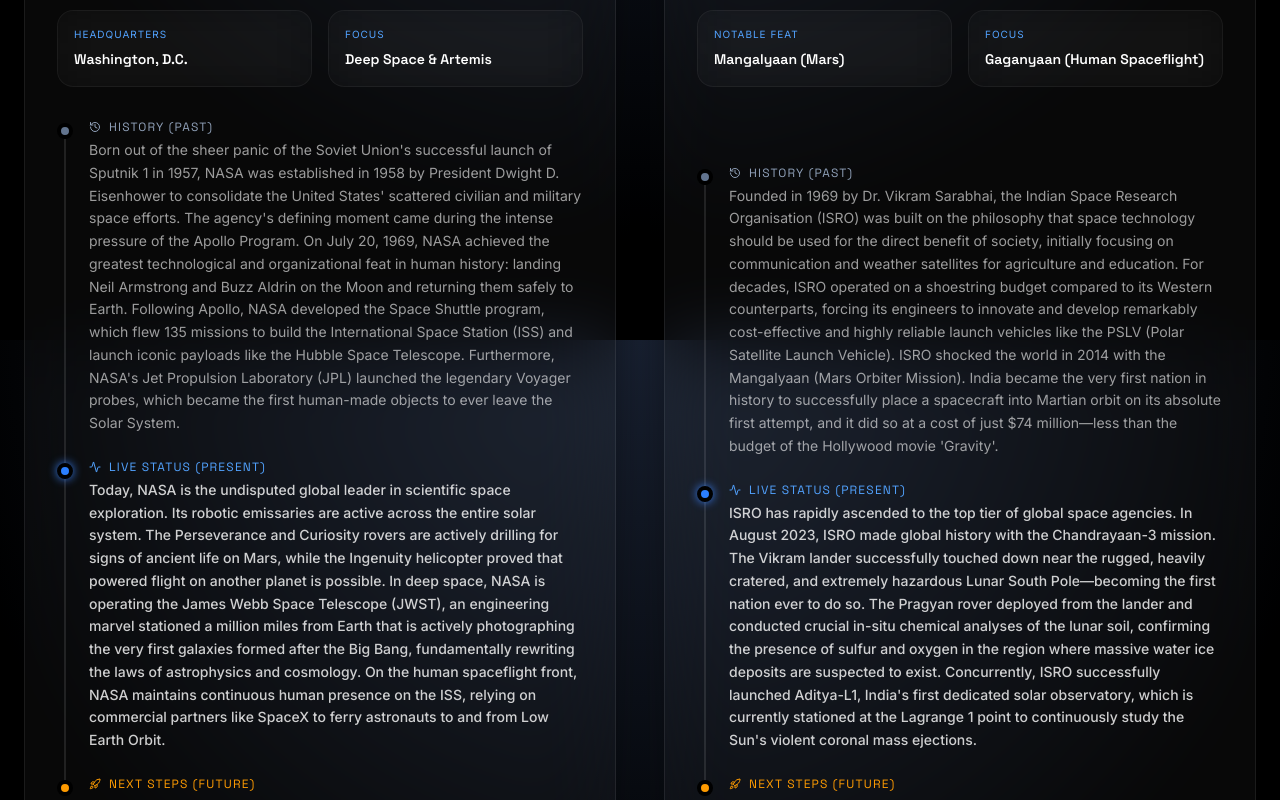
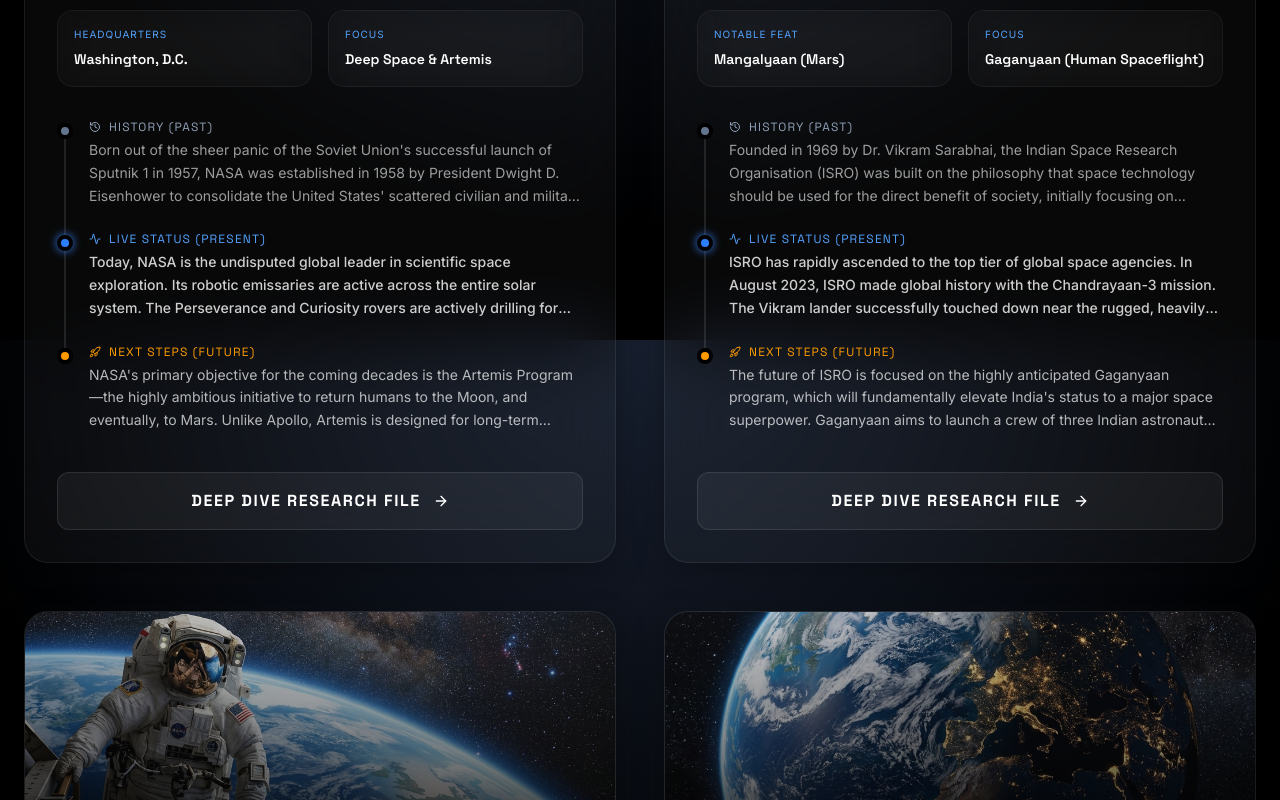
Before and after one commit to Ajaykumar106/Root-of-the-Existence, a Next.js app: page /explore/agencies in a window 1280 px wide. Shown: the part 2060-2860 px from the top of the page. Built offline with nearby package versions, Linux system fonts and the light colour scheme.

Commit message:
UI: Apply line-clamp-3 to main exhibit page to gracefully truncate deep lore

```diff
--- a/src/app/explore/[id]/ExploreClient.tsx
+++ b/src/app/explore/[id]/ExploreClient.tsx
@@ -202,7 +202,7 @@
                         <History className="w-3 h-3 text-slate-400" />
                         <span className="text-xs font-space text-slate-400 uppercase tracking-widest block">History (Past)</span>
                       </div>
-                      <p className="text-white/60 text-sm leading-relaxed">{sub.past}</p>
+                      <p className="text-white/60 text-sm leading-relaxed line-clamp-3">{sub.past}</p>
                     </div>
 
                     {/* PRESENT */}
@@ -213,7 +213,7 @@
                         <Activity className="w-3 h-3 text-blue-400" />
                         <span className="text-xs font-space text-blue-400 uppercase tracking-widest block">Live Status (Present)</span>
                       </div>
-                      <p className="text-white/80 text-sm leading-relaxed font-medium">{sub.present}</p>
+                      <p className="text-white/80 text-sm leading-relaxed font-medium line-clamp-3">{sub.present}</p>
                     </div>
 
                     {/* FUTURE */}
@@ -223,7 +223,7 @@
                         <Rocket className="w-3 h-3 text-amber-500" />
                         <span className="text-xs font-space text-amber-500 uppercase tracking-widest block">Next Steps (Future)</span>
                       </div>
-                      <p className="text-white/70 text-sm leading-relaxed">{sub.future}</p>
+                      <p className="text-white/70 text-sm leading-relaxed line-clamp-3">{sub.future}</p>
                     </div>
                   </div>
 
```
